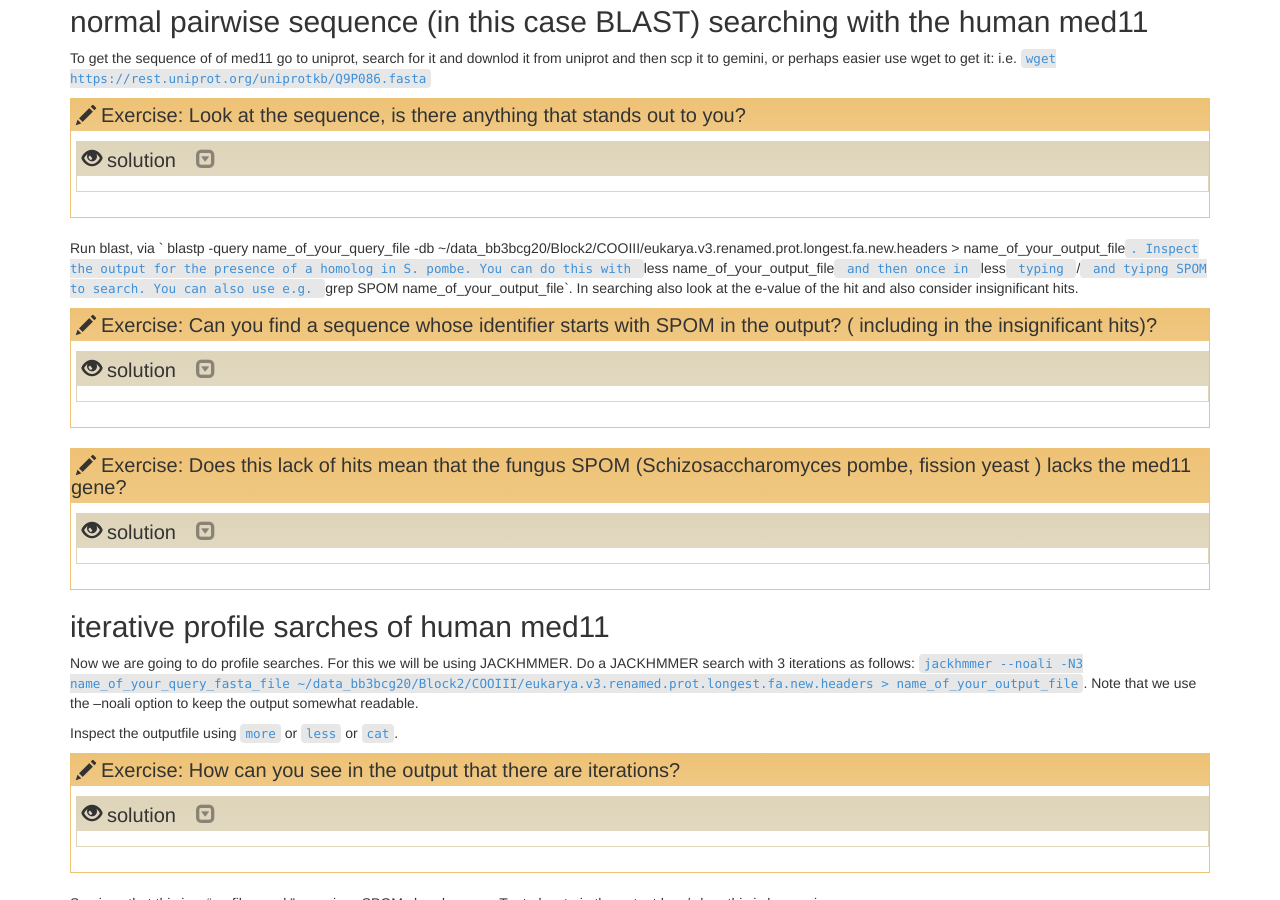
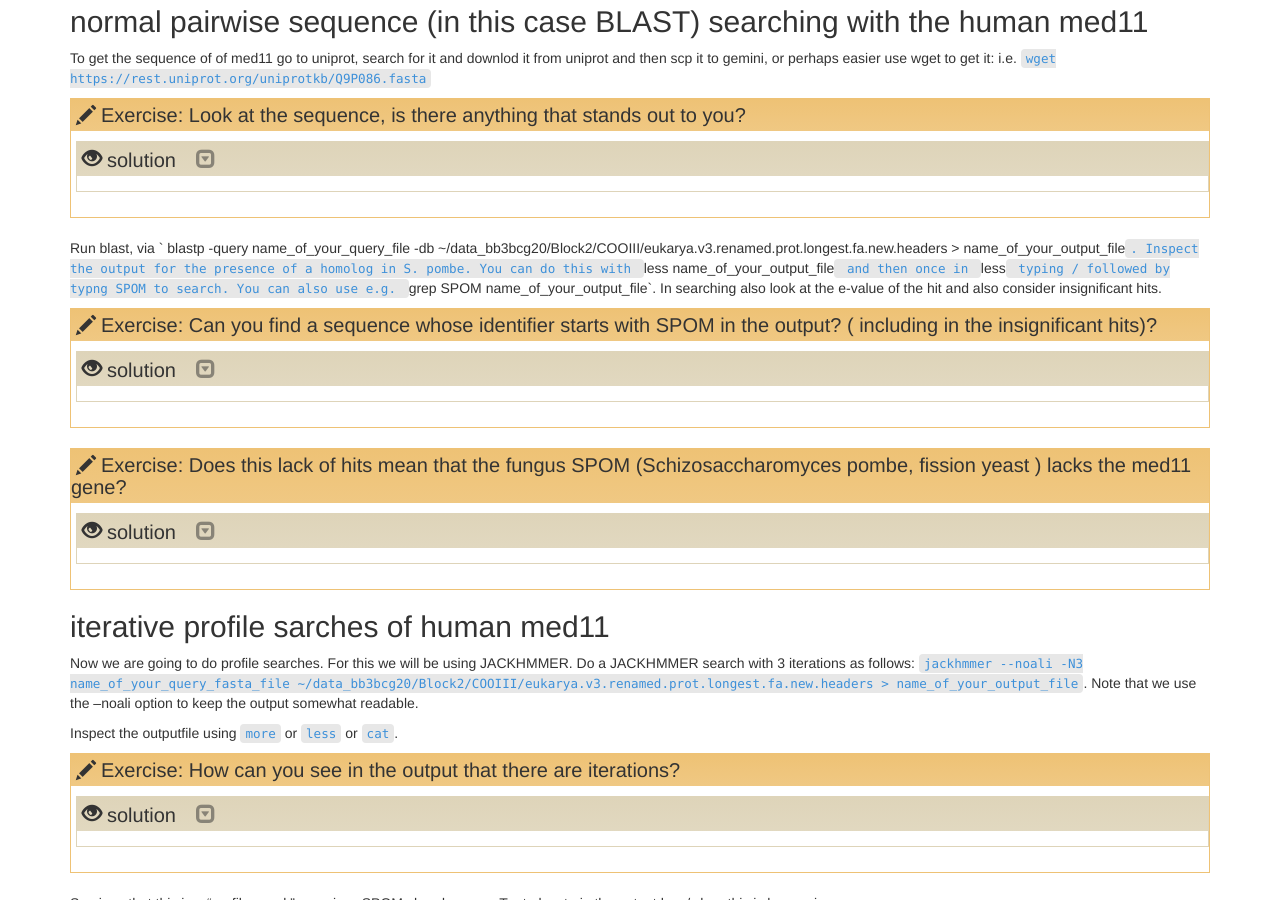
Before and after one commit to TeamMGE/GenomeBioinformaticsCourse, a Jekyll site: the page built from _episodes/61-COOIII.md, in a window 1280 px wide and 900 px high, scrolled down 558 px. Built offline with Jekyll 4.4.1, drawn with Linux system fonts in a browser that asks for light colours; some of the changed lines change nothing that is shown.

Commit message:
Update 61-COOIII.md

```diff
--- a/_episodes/61-COOIII.md
+++ b/_episodes/61-COOIII.md
@@ -29,7 +29,7 @@
 >{: .solution}
 {: .challenge}
 
-Run blast, via ` blastp -query name_of_your_query_file  -db ~/data_bb3bcg20/Block2/COOIII/eukarya.v3.renamed.prot.longest.fa.new.headers > name_of_your_output_file`. Inspect the output for the presence of a homolog in S. pombe. You can do this with `less name_of_your_output_file` and then once in `less` typing `/` and tyipng SPOM to search. You can also use e.g. `grep SPOM name_of_your_output_file`. In searching also look at the e-value of the hit and also consider insignificant hits.
+Run blast, via ` blastp -query name_of_your_query_file  -db ~/data_bb3bcg20/Block2/COOIII/eukarya.v3.renamed.prot.longest.fa.new.headers > name_of_your_output_file`. Inspect the output for the presence of a homolog in S. pombe. You can do this with `less name_of_your_output_file` and then once in `less` typing / followed by typng SPOM to search. You can also use e.g. `grep SPOM name_of_your_output_file`. In searching also look at the e-value of the hit and also consider insignificant hits.
 
 > ## Exercise:   Can you find a sequence whose identifier starts with SPOM in the output? ( including in the insignificant hits)?
 >
@@ -64,7 +64,7 @@
 >>        @@ New alignment includes: 20 subseqs (was 1), including original query
 >>        @@ Continuing to next round.
 >>
->> You shoudl see that you get a list of hits that keeps growing together with a changing grey-zone
+>> You should see that you get a list of hits that keeps growing together with a changing grey-zone
 >{: .solution}
 {: .challenge}
 
@@ -94,10 +94,11 @@
 >> we for example we have lines like
 >>          1.1   15.8   0.0        1.5   15.4   0.0    1.2  1  SPOM002124_ptf2              SPBC16G5.13.1:pep SPBC16G5.13 12
 >>
->> present in the first iteration/search, but they disappears from subsequent searches because they are not true and the better profile thros them out
+>> present in the first iteration/search, but they disappears from subsequent searches because they are not true and the better profile throws them out
 >{: .solution}
 {: .challenge}
 >>
+
 ## Limits of iterative profile searches and how the reverse -being hit by a profile- solves this
 
 Next we will use a query the sequence from the med11 annotated protein from the protist Trichomonas available here: https://rest.uniprot.org/uniprotkb/A2E1L7.fasta. Use wget to get it to gemini as described above, or download this sequence from UNIPROT to your laptop and then scp it to gemini.
```
